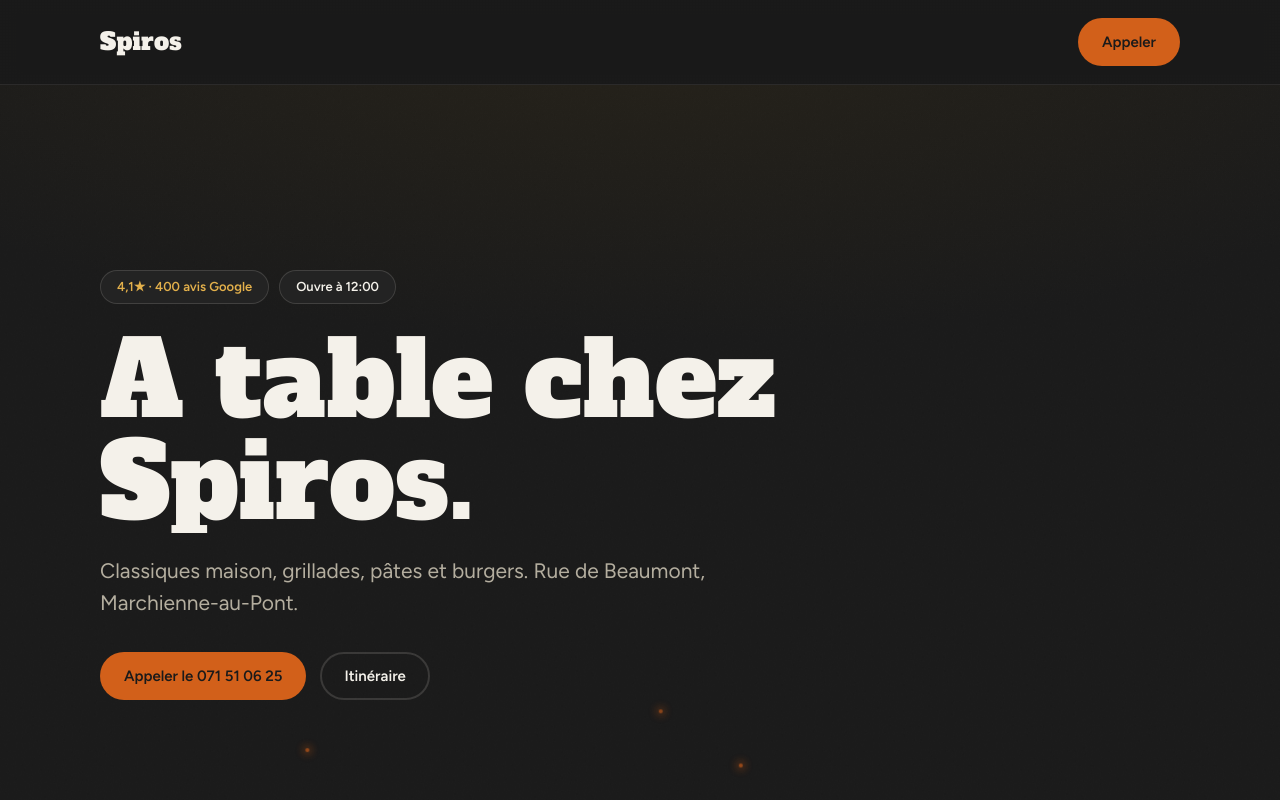
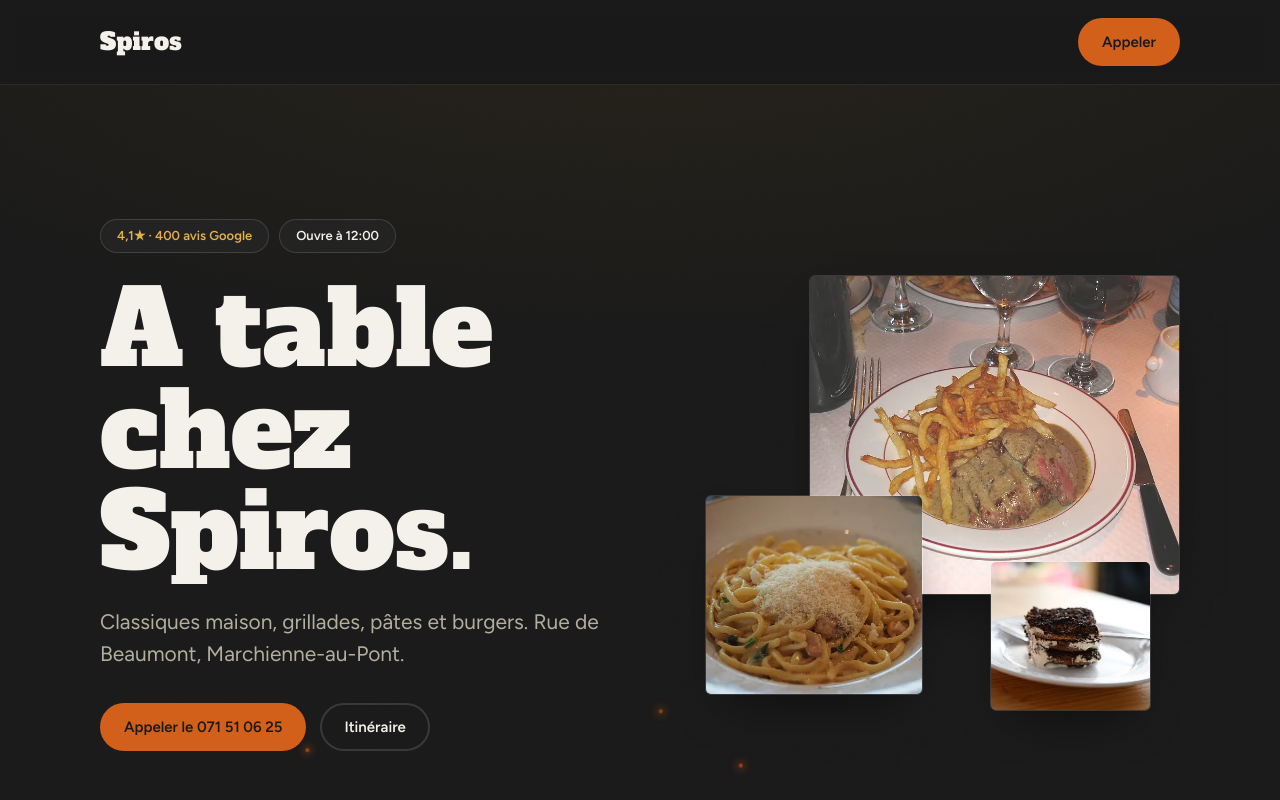
Before and after one commit to locawedding1-cmd/le-spiros-site, a plain HTML site: page Spiros-landing.html in a window 1280 px wide. Shown: the top 800 px of the page. Drawn offline with nearby package versions, Linux system fonts and the light colour scheme.

Commit message:
Ajoute des photos dans le hero de la maquette
Cluster de 3 vraies photos (steak-frites, carbonara, tiramisu, déjà
utilisées sur le site principal) décalées à droite sur desktop, une
seule photo sous les boutons sur mobile. Texte toujours sur fond
sombre, jamais posé sur une photo. Crédits ajoutés au footer.

Co-Authored-By: Claude Sonnet 5 <noreply@anthropic.com>

```diff
--- a/Spiros-landing.html
+++ b/Spiros-landing.html
@@ -69,7 +69,22 @@ header.shrink .bar{padding-block:10px}
   box-shadow:0 0 8px 2px rgba(210,96,26,.7);opacity:0;animation:rise 9s ease-in infinite}
 @keyframes rise{0%{opacity:0;transform:translateY(0) translateX(0)}8%{opacity:.8}90%{opacity:.25}100%{opacity:0;transform:translateY(-70vh) translateX(var(--drift,20px))}}
 @media (prefers-reduced-motion:reduce){ .ember{display:none} }
-.hero__inner{position:relative;max-width:1120px;margin:0 auto;padding:0 20px;width:100%}
+.hero__inner{position:relative;max-width:1120px;margin:0 auto;padding:0 20px;width:100%;
+  display:grid;grid-template-columns:1fr;gap:40px;align-items:center}
+@media (min-width:860px){ .hero__inner{grid-template-columns:1.1fr .9fr;gap:24px} }
+.hero__photos{position:relative;height:420px;display:none}
+@media (min-width:860px){ .hero__photos{display:block} }
+.hero__photos img{position:absolute;object-fit:cover;border-radius:6px;border:1px solid var(--line);
+  box-shadow:0 24px 48px -24px rgba(0,0,0,.6);
+  opacity:0;transform:translateY(24px) scale(.96);transition:opacity .7s cubic-bezier(.22,1,.36,1),transform .7s cubic-bezier(.22,1,.36,1)}
+.hero.ready .hero__photos img{opacity:1;transform:none}
+.hero__photos img:nth-child(1){top:0;right:0;width:78%;height:320px;z-index:1;transition-delay:.15s}
+.hero__photos img:nth-child(2){left:0;bottom:0;width:46%;height:200px;z-index:2;transition-delay:.3s}
+.hero__photos img:nth-child(3){right:6%;bottom:-16px;width:34%;height:150px;z-index:3;transition-delay:.42s}
+@media (prefers-reduced-motion:reduce){ .hero__photos img{opacity:1!important;transform:none!important;transition:none!important} }
+.hero__mobile-photo{display:block;margin:28px 0 0;border-radius:6px;overflow:hidden;border:1px solid var(--line)}
+.hero__mobile-photo img{display:block;width:100%;height:200px;object-fit:cover}
+@media (min-width:860px){ .hero__mobile-photo{display:none} }
 .badges{display:flex;flex-wrap:wrap;gap:10px;margin-bottom:26px}
 .badge{display:inline-flex;align-items:center;height:34px;padding:0 16px;border-radius:999px;font-size:13px;font-weight:600;
   background:var(--panel);border:1px solid var(--line)}
@@ -184,6 +199,7 @@ footer .wrap{display:flex;flex-wrap:wrap;gap:24px;justify-content:space-between}
     <div class="hero__grain" aria-hidden="true"></div>
     <div aria-hidden="true" id="embers"></div>
     <div class="hero__inner">
+      <div class="hero__text">
         <div class="badges">
           <span class="badge gold">4,1★ · 400 avis Google</span>
           <span class="badge">Ouvre à 12:00</span>
@@ -193,6 +209,15 @@ footer .wrap{display:flex;flex-wrap:wrap;gap:24px;justify-content:space-between}
         <div class="btn-row">
           <a href="tel:+3271510625" class="btn btn-primary pulse">Appeler le 071 51 06 25</a>
           <a href="https://www.google.com/maps/dir/?api=1&destination=Rue+de+Beaumont+200,+6030+Charleroi" class="btn btn-ghost">Itinéraire</a>
+        </div>
+        <figure class="hero__mobile-photo">
+          <img src="assets/img/photo-f7467737-500.webp" alt="Steak grillé et frites, servis sur une assiette" loading="eager" decoding="async" data-source="stand-in" data-subject="stand-in">
+        </figure>
+      </div>
+      <div class="hero__photos" aria-hidden="true">
+        <img src="assets/img/photo-f7467737-960.webp" alt="" loading="eager" decoding="async" data-source="stand-in" data-subject="stand-in">
+        <img src="assets/img/photo-f152444711-500.webp" alt="" loading="eager" decoding="async" data-source="stand-in" data-subject="stand-in">
+        <img src="assets/img/photo-f97226152-500.webp" alt="" loading="eager" decoding="async" data-source="stand-in" data-subject="stand-in">
       </div>
     </div>
   </section>
@@ -289,6 +314,7 @@ footer .wrap{display:flex;flex-wrap:wrap;gap:24px;justify-content:space-between}
     <div>Rue de Beaumont 200<br>6030 Charleroi</div>
     <div><a href="tel:+3271510625" style="font-weight:700;color:var(--ink)">071 51 06 25</a><br>Ouvre à 12:00</div>
   </div>
+  <div class="wrap" style="margin-top:24px;font-size:12px;opacity:.7">Photographies de substitution — steak-frites par Dcollard (domaine public), spaghettis carbonara par JIP (CC BY-SA), tiramisu par Navneet Sharma (CC BY-SA), via Wikimedia Commons.</div>
 </footer>
 
 <nav class="mbar" id="mbar" aria-label="Actions rapides">
```
Lines whose indentation alone changed are shown as unchanged.
